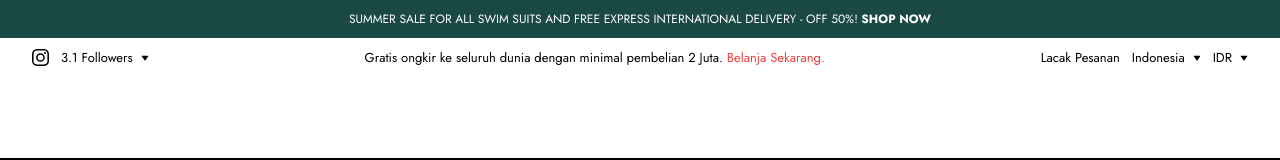
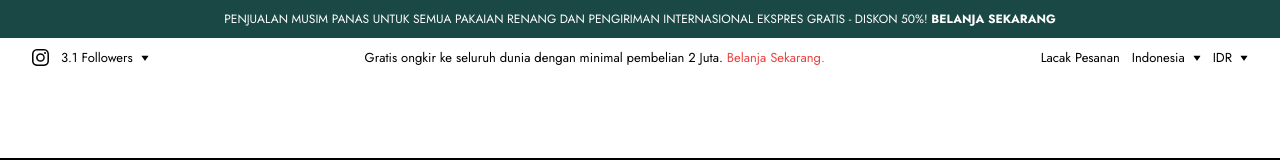
Before and after one commit to muhammadiqbalid83/kleta-v3, a Next.js app: page / in a window 1280 px wide. Shown: the top 160 px of the page. Built offline with nearby package versions, Linux system fonts and the light colour scheme.

Commit message:
update text

```diff
--- a/components/Header/GlobalNotification.jsx
+++ b/components/Header/GlobalNotification.jsx
@@ -2,10 +2,10 @@ export default function GlobalNotification() {
   return (
     <div className="w-full h-auto bg-[#1a4845] text-white text-[12px]">
       <div className="text-center py-[10px]">
-        SUMMER SALE FOR ALL SWIM SUITS AND FREE EXPRESS INTERNATIONAL DELIVERY -
-        OFF 50%!{' '}
+        PENJUALAN MUSIM PANAS UNTUK SEMUA PAKAIAN RENANG DAN PENGIRIMAN
+        INTERNASIONAL EKSPRES GRATIS - DISKON 50%!{' '}
         <a href="#" className="font-bold">
-          SHOP NOW
+          BELANJA SEKARANG
         </a>
       </div>
     </div>
```
